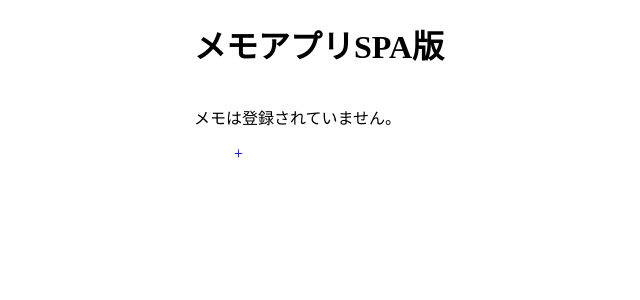
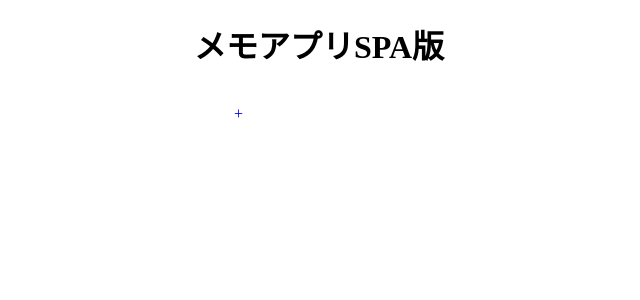
Before and after one commit to ogawa-tomo/memo-spa, a Vue app: page / in a window 1280 px wide. Shown: the top 300 px of the page, without its empty margins (46-686 px from the left). Built offline with nearby package versions, Linux system fonts and the light colour scheme.

Commit message:
登録されていませんの文言を削除

```diff
--- a/src/components/MemoIndex.vue
+++ b/src/components/MemoIndex.vue
@@ -11,7 +11,6 @@ const memos = computed(() => {
 
 <template>
   <main>
-    <p v-if="memos.length === 0">メモは登録されていません。</p>
     <ul>
       <li v-for="memo in memos" :key="memo.id">
         <span v-if="memo.editing">{{ memo.firstLine }}</span>
```
